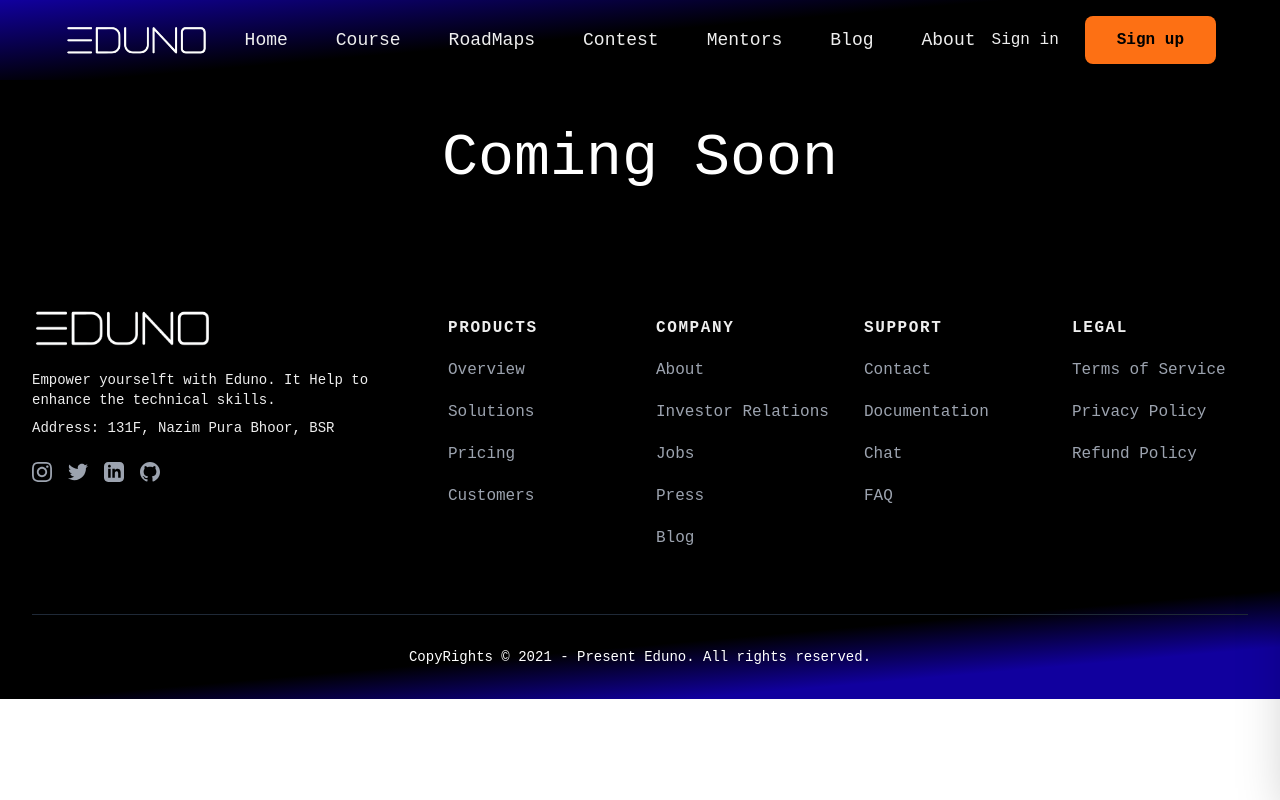
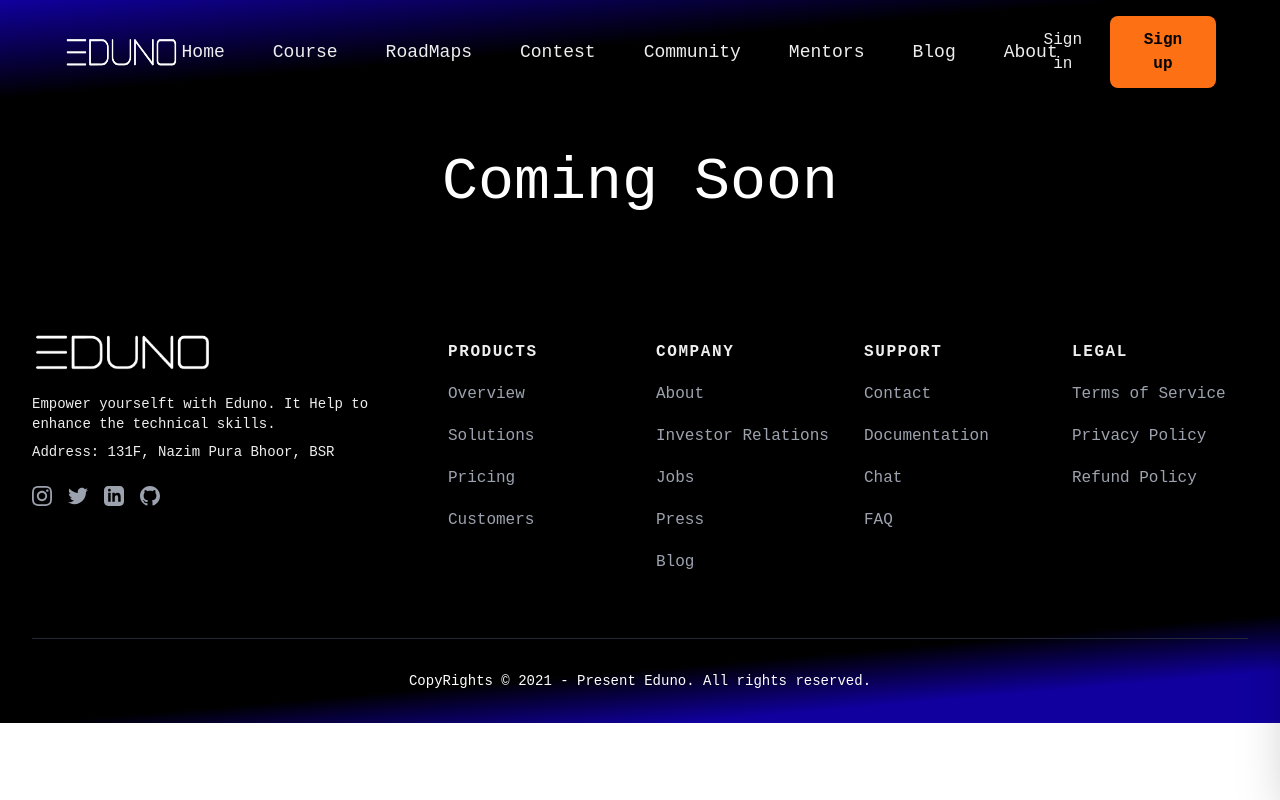
Before and after one commit to officialeduno/Eduno, a Next.js app: page /mentorship/mentors in a window 1280 px wide. Built offline with nearby package versions, Linux system fonts and the light colour scheme.

Commit message:
Navbar section modified (Community button add)

```diff
--- a/components/navbar.js
+++ b/components/navbar.js
@@ -53,6 +53,7 @@ const Navbar = (props) => {
                             <Link href={'/courses/allcourses'} className="text-lg text-font navbar-menu-text-color transition duration-100 navbar-menu-hover-text-color">Course</Link>
                             <Link href={'https://roadmap.sh/'} target='_blank' className="inline-flex items-center navbar-menu-text-color gap-1 text-lg text-font navbar-menu-hover-text-color">RoadMaps</Link>
                             <Link href={'/contests/allcontest'} className="text-lg text-font navbar-menu-text-color transition duration-100 navbar-menu-hover-text-color">Contest</Link>
+                            <Link href={'/community/jointhecommunity'} className="text-lg text-font navbar-menu-text-color transition duration-100 navbar-menu-hover-text-color">Community</Link>
                             <Link href={'/mentorship/mentors'} className="text-lg text-font navbar-menu-text-color transition duration-100 navbar-menu-hover-text-color">Mentors</Link>
                             <Link href={'/blogs/blog'} className="text-lg text-font navbar-menu-text-color transition duration-100 navbar-menu-hover-text-color">Blog</Link>
                             <Link href={"/about"} className="text-lg text-font navbar-menu-text-color transition duration-100 navbar-menu-hover-text-color">About</Link>
@@ -105,6 +106,7 @@ const Navbar = (props) => {
                     <Link href={'/courses/allcourses'} onClick={handleMenu} className="py-3 text-lg text-font text-white transition duration-100 navbar-menu-hover-text-color">Course</Link>
                     <Link href={"https://roadmap.sh/"} target='_blank' onClick={handleMenu} className="py-3 inline-flex items-center text-white gap-1 text-lg text-font navbar-menu-hover-text-color">RoadMaps</Link>
                     <Link href={'/contests/allcontest'} onClick={handleMenu} className="py-3 text-lg text-font text-white transition duration-100 navbar-menu-hover-text-color">Contest</Link>
+                    <Link href={'/community/jointhecommunity'} onClick={handleMenu} className="py-3 text-lg text-font text-white transition duration-100 navbar-menu-hover-text-color">Community</Link>
                     <Link href={'/mentorship/mentors'} onClick={handleMenu} className="py-3 text-lg text-font text-white transition duration-100 navbar-menu-hover-text-color">Mentors</Link>
                     <Link href={'/blogs/blog'} onClick={handleMenu} className="py-3 text-lg text-font text-white transition duration-100 navbar-menu-hover-text-color">Blog</Link>
                     <Link href={"/about"} onClick={handleMenu} className="py-3 text-lg text-font text-white transition duration-100 navbar-menu-hover-text-color">About</Link>
```
